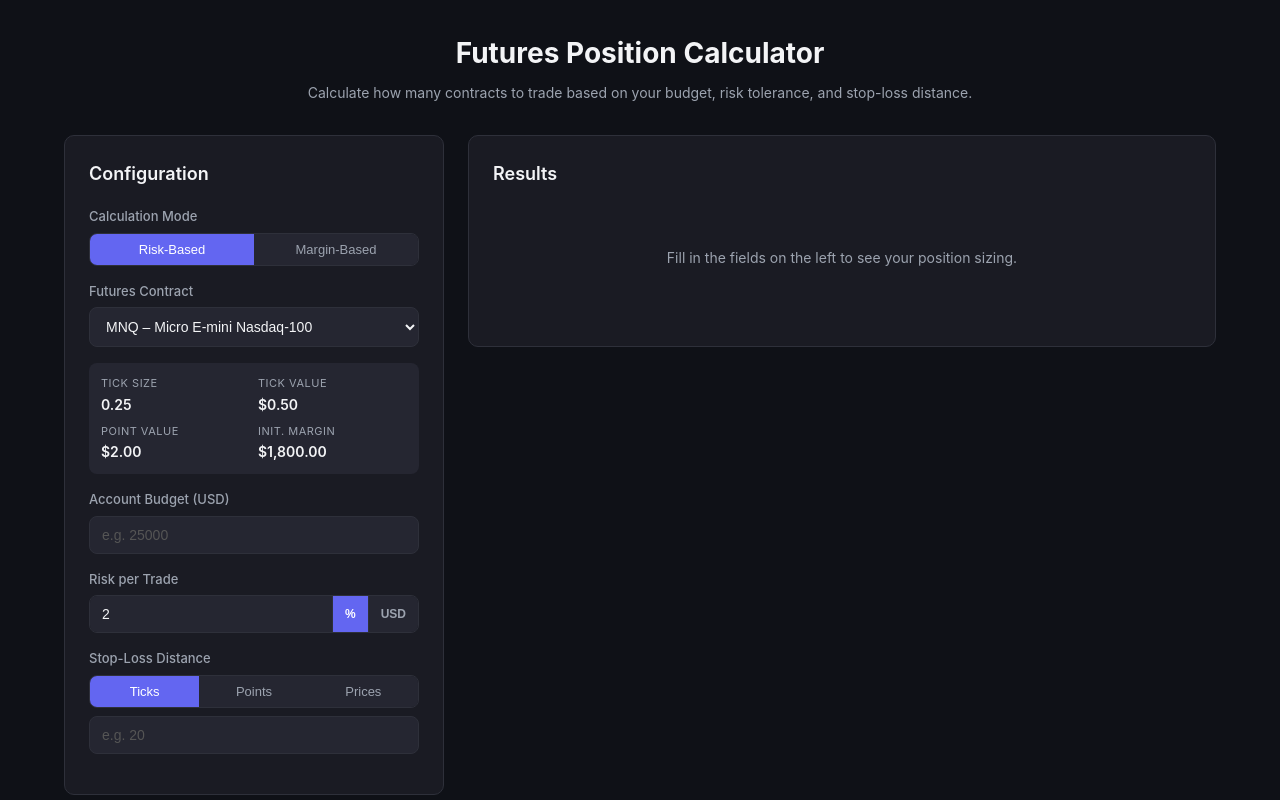
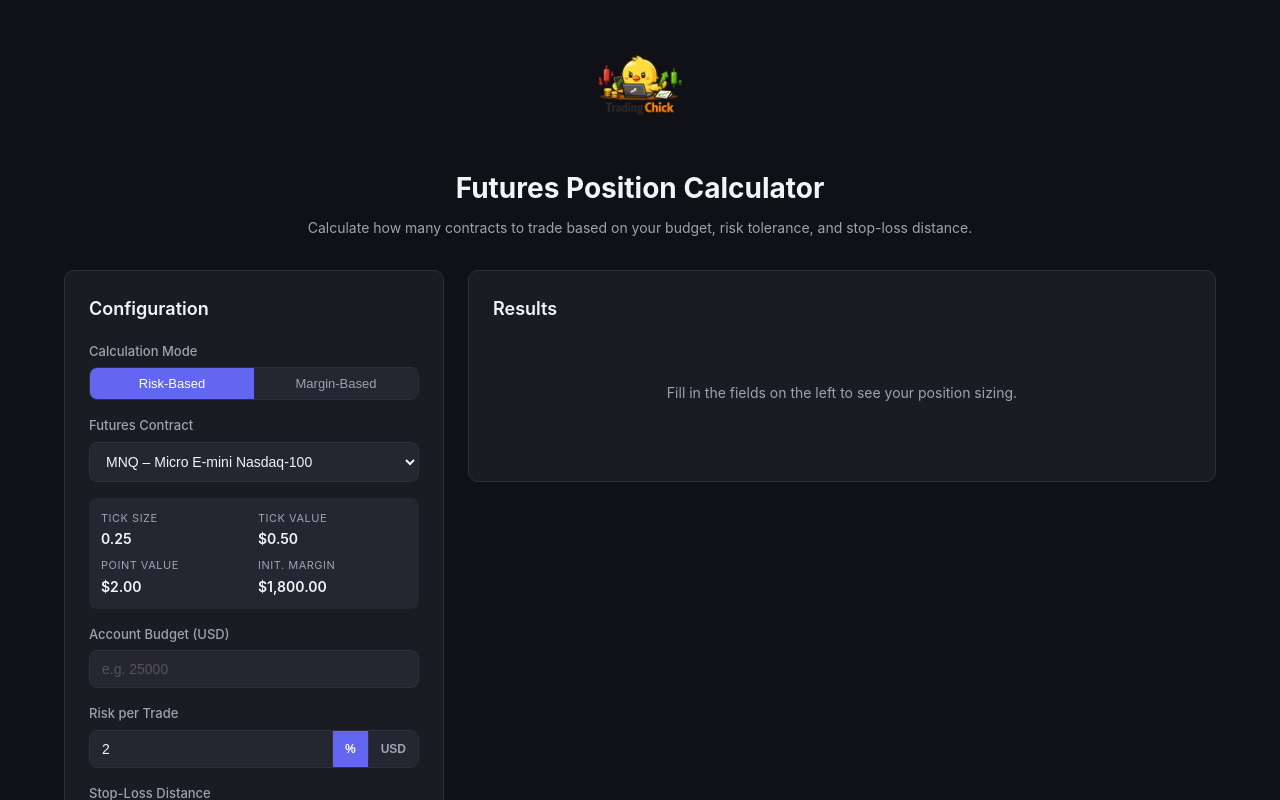
Before and after one commit to marktan93/stock-position-calculator, a React (Vite) app: page / in a window 1280 px wide. Shown: the top 800 px of the page. Built offline with nearby package versions, Linux system fonts and the light colour scheme.

Commit message:
feat: add Trading Chick logo as header image and favicon

```diff
--- a/index.html
+++ b/index.html
@@ -2,7 +2,7 @@
 <html lang="en">
   <head>
     <meta charset="UTF-8" />
-    <link rel="icon" type="image/svg+xml" href="/favicon.svg" />
+    <link rel="icon" type="image/png" href="/logo.png" />
     <meta name="viewport" content="width=device-width, initial-scale=1.0" />
     <title>Futures Position Calculator</title>
   </head>
--- a/src/App.css
+++ b/src/App.css
@@ -8,6 +8,12 @@
 .header {
   text-align: center;
   margin-bottom: 32px;
+}
+
+.header-logo {
+  width: 120px;
+  height: auto;
+  margin-bottom: 8px;
 }
 
 .header h1 {
--- a/src/App.jsx
+++ b/src/App.jsx
@@ -118,6 +118,7 @@ function App() {
   return (
     <div className="app">
       <header className="header">
+        <img src="/logo.png" alt="Trading Chick" className="header-logo" />
         <h1>Futures Position Calculator</h1>
         <p className="subtitle">
           Calculate how many contracts to trade based on your budget, risk
```
Also changed, not shown: public/logo.png (added).
